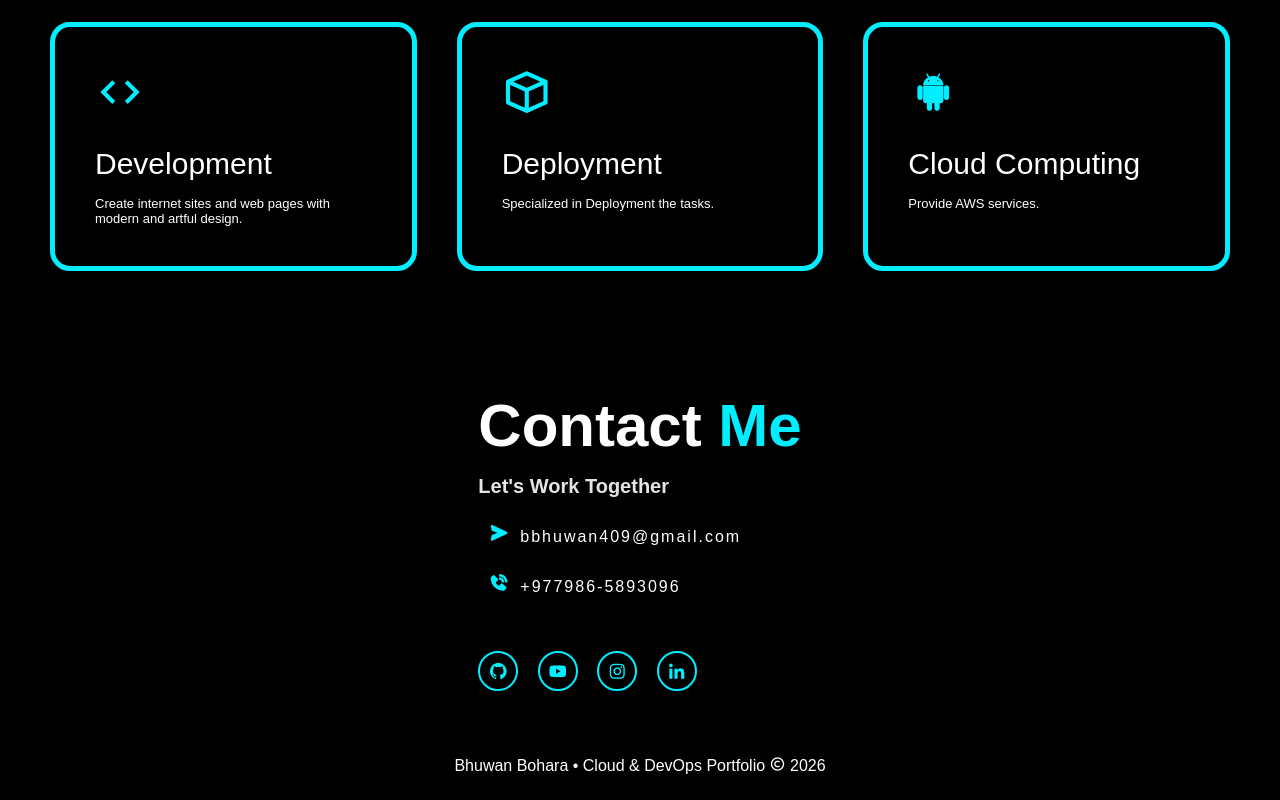
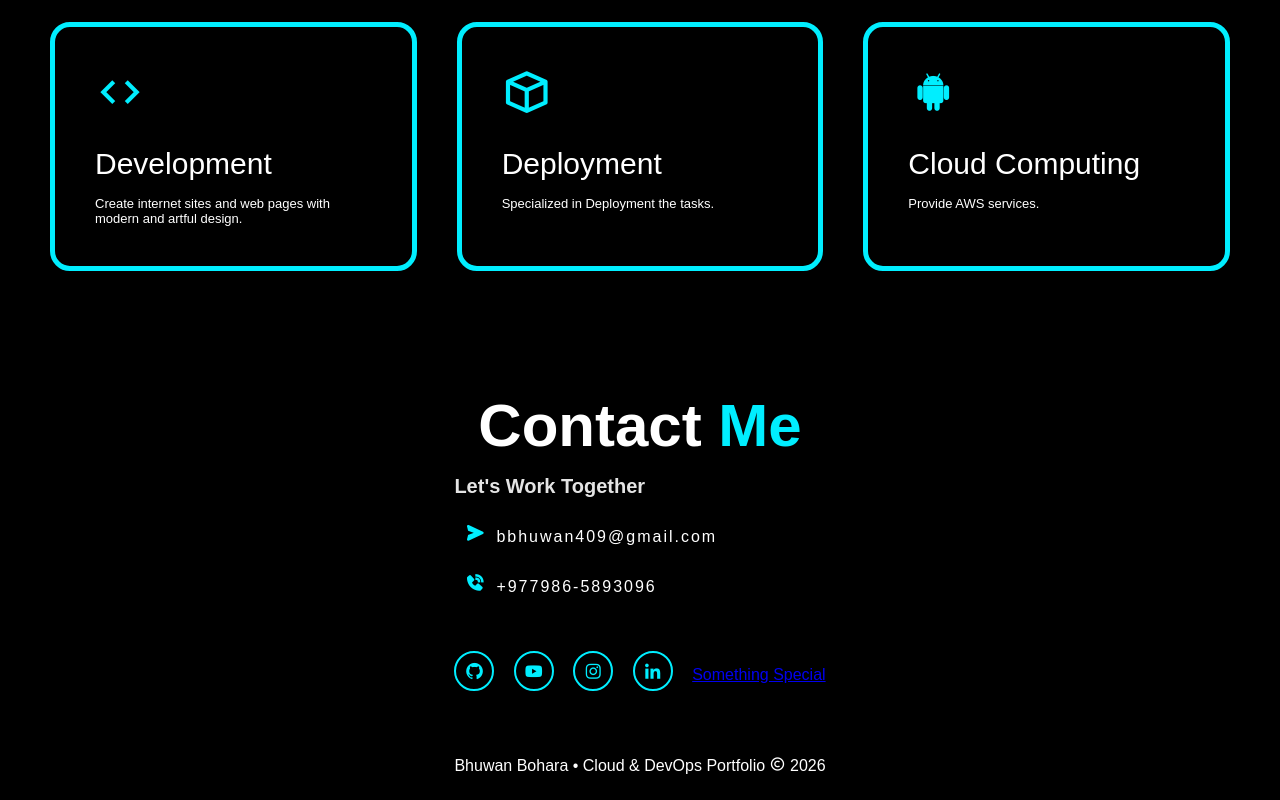
Before and after one commit to bhuwan1233/bhuwan1233, a plain HTML site: page index.html in a window 1280 px wide. Shown: the part 3506-4306 px from the top of the page. Drawn offline with nearby package versions, Linux system fonts and the light colour scheme.

Commit message:
Update index.html

```diff
--- a/index.html
+++ b/index.html
@@ -263,7 +263,7 @@
                     <a href="https://instagram.com/its_bhuwan15" target="_blank"><i class="bx bxl-instagram"></i></a>
                     <a href="https://www.linkedin.com/in/bhuwan-bohara-04633b312/" target="_blank"><i class="bx bxl-linkedin"></i></a>
                 <a href="new year 2026/index.hml"></a>
-                    <a href="new year 2026/index.htl"></a>
+                    <a href="new year 2026/index.html">Something Special</a>
 
 
 
```
